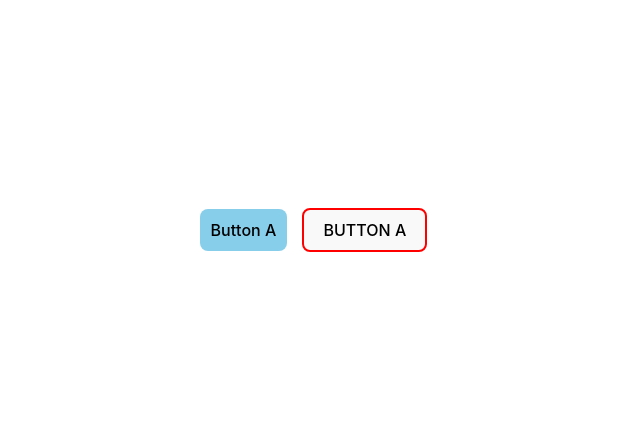
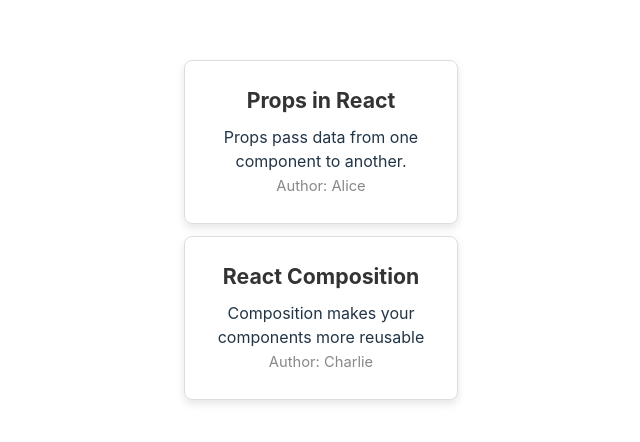
Before and after one commit to cunlim/react03, a React (Vite) app: page / in a window 1280 px wide. Shown: the part 170-612 px from the top of the page, without its empty margins (319-959 px from the left). Built offline with nearby package versions, Linux system fonts and the light colour scheme.

Commit message:
React 10 - 컴포넌트의 Props 01

```diff
--- a/src/App.jsx
+++ b/src/App.jsx
@@ -1,12 +1,21 @@
 import './App.css'
-import ButtonA from './ButtonA'
-import ButtonB from './ButtonB'
+
+import InfoCard from './InfoCard'
 
 function App() {
+
   return (
     <>
-      <ButtonA />
-      <ButtonB />
+      <InfoCard
+        title="Props in React"
+        content="Props pass data from one component to another."
+        author="Alice"
+      />
+      <InfoCard
+        title="React Composition"
+        content="Composition makes your components more reusable"
+        author="Charlie"
+      />
     </>
   )
 }
--- a/src/ButtonA.jsx
+++ /dev/null
@@ -1,14 +0,0 @@
-import React from 'react';
-import styles from './ButtonA.module.css';
-
-function ButtonA() {
-    console.log(styles);
-
-    return (
-        <button className={styles.button}>
-            Button A
-        </button>
-    )
-}
-
-export default ButtonA;
--- a/src/ButtonA.module.css
+++ /dev/null
@@ -1,8 +0,0 @@
-.button {
-    background-color: skyblue;
-    padding: 10px;
-    font-size: 16px;
-}
-.slider.a { padding: 0; }
-#topmenu.a { margin: 0; }
-em { font-size: 12px; }
--- a/src/ButtonB.jsx
+++ /dev/null
@@ -1,14 +0,0 @@
-import React from 'react';
-import styles from './ButtonB.module.css';
-
-function ButtonB() {
-    console.log(styles);
-
-    return (
-        <button className={styles.button}>
-            Button A
-        </button>
-    )
-}
-
-export default ButtonB;
--- a/src/ButtonB.module.css
+++ /dev/null
@@ -1,5 +0,0 @@
-.button {
-    border: 2px solid red;
-    margin: 15px;
-    text-transform: uppercase;
-}
--- /dev/null
+++ b/src/Card.module.css
@@ -0,0 +1,23 @@
+.card {
+    width: 224px;
+    margin: 12px auto;
+    padding: 24px;
+    border: 1px solid #ddd;
+    border-radius: 8px;
+    box-shadow: 0 4px 8px rgba(0, 0, 0, 0.1);
+}
+
+.card h2 {
+    margin: 0 0 8px;
+    font-size: 1.33rem;
+    color: #333;
+}
+
+.card p {
+    margin: 2px 0;
+}
+
+.card p:last-child {
+    font-size: 0.92rem;
+    color: #888;
+}
--- /dev/null
+++ b/src/InfoCard.jsx
@@ -0,0 +1,11 @@
+import styles from './Card.module.css'
+
+const InfoCard = (props) => (
+  <div className={styles.card}>
+    <h2>{props.title}</h2>
+    <p>{props.content}</p>
+    <p>Author: {props.author}</p>
+  </div>
+)
+
+export default InfoCard
```
